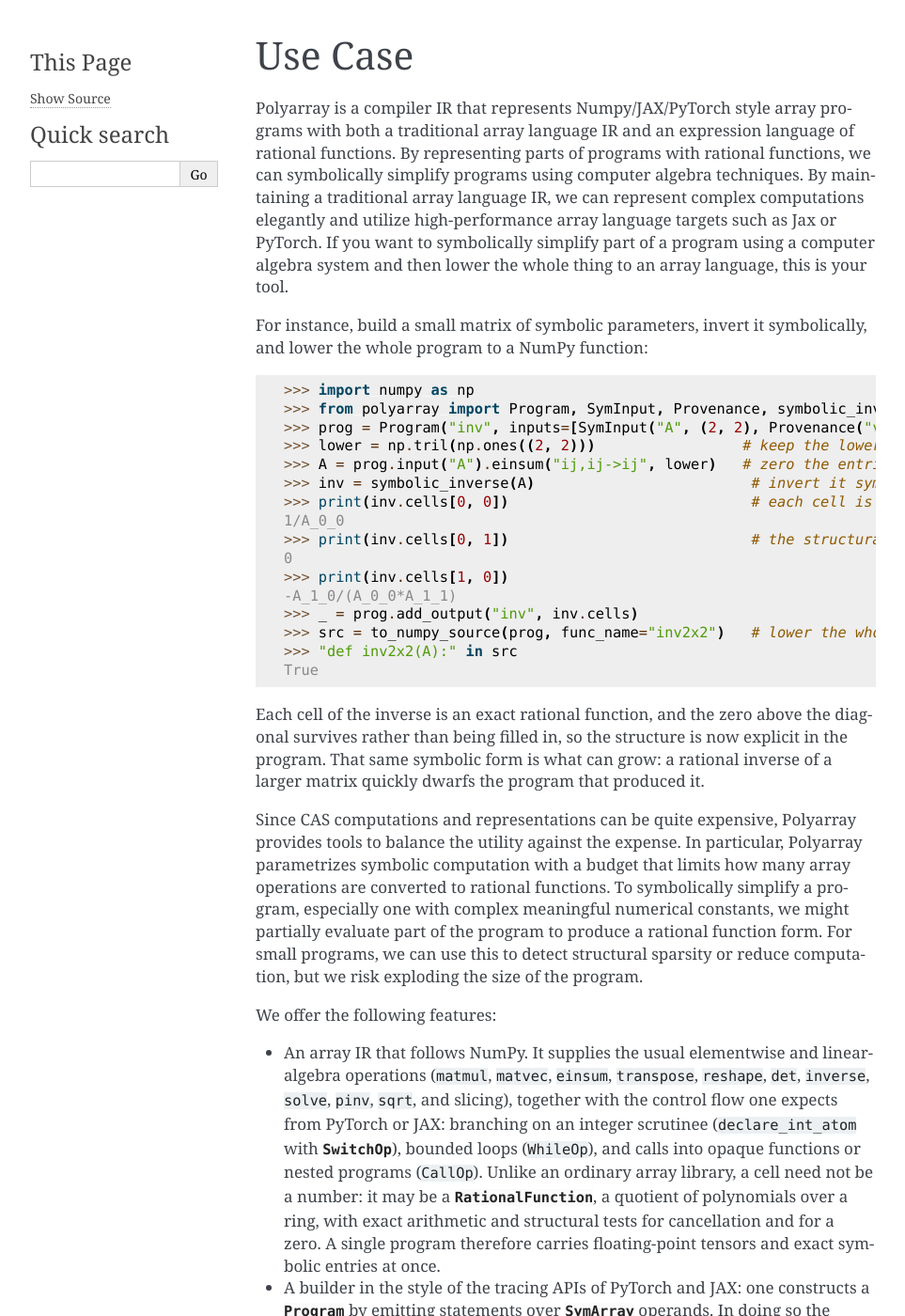
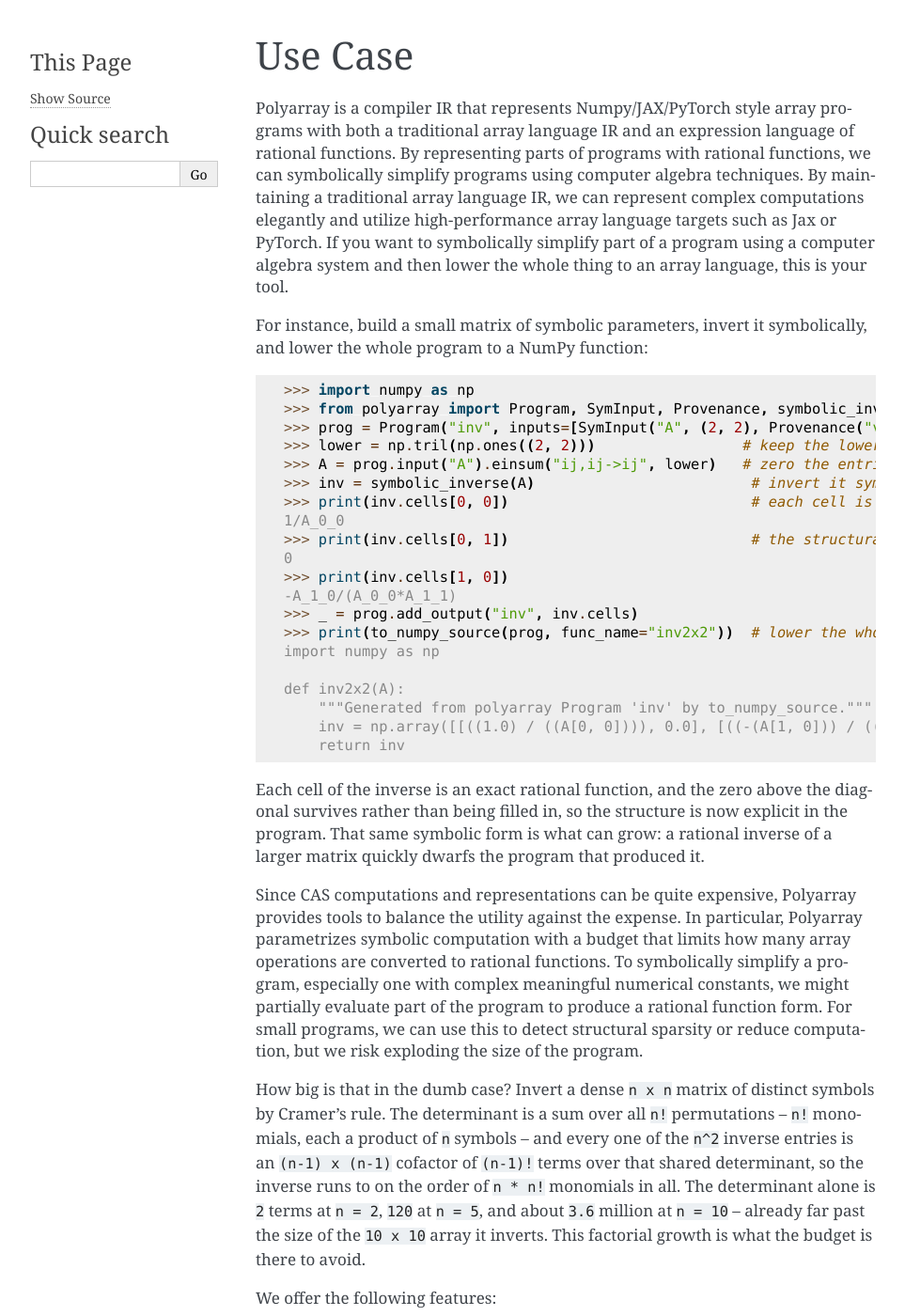
Before and after one commit to wraith1995/polyarray, a Sphinx documentation site: the page built from docs/source/philosophy.rst, in a window 1280 px wide and 1400 px high. Shown: the whole window at 94% size, without its empty margins (148-1111 px from the left). Built offline with Sphinx 7.4.7, drawn with Linux system fonts in a browser that asks for light colours.

Commit message:
docs: show the full generated source and add a size estimate
Print the entire to_numpy_source output in the doctest rather than asserting on
one line. After the budget paragraph, add a concrete size estimate for the naive
case: a dense n x n symbolic inverse by Cramer's rule runs to ~n*n! monomials
(determinant alone: 2 at n=2, 120 at n=5, ~3.6M at n=10), which is what the
budget avoids.

```diff
--- a/docs/source/philosophy.rst
+++ b/docs/source/philosophy.rst
@@ -27,9 +27,14 @@
    >>> print(inv.cells[1, 0])
    -A_1_0/(A_0_0*A_1_1)
    >>> _ = prog.add_output("inv", inv.cells)
-   >>> src = to_numpy_source(prog, func_name="inv2x2")   # lower the whole program to NumPy
-   >>> "def inv2x2(A):" in src
-   True
+   >>> print(to_numpy_source(prog, func_name="inv2x2"))  # lower the whole program to NumPy
+   import numpy as np
+   <BLANKLINE>
+   def inv2x2(A):
+       """Generated from polyarray Program 'inv' by to_numpy_source."""
+       inv = np.array([[((1.0) / ((A[0, 0]))), 0.0], [((-(A[1, 0])) / ((A[0, 0])*(A[1, 1]))), ((1.0) / ((A[1, 1])))]], dtype=float)
+       return inv
+   <BLANKLINE>
 
 Each cell of the inverse is an exact rational function, and the zero above the
 diagonal survives rather than being filled in, so the structure is now explicit
@@ -42,6 +47,16 @@
 especially one with complex meaningful numerical constants, we might partially evaluate part of the program to produce
 a rational function form. For small programs, we can use this to detect structural sparsity or reduce computation,
 but we risk exploding the size of the program.
+
+How big is that in the dumb case? Invert a dense ``n x n`` matrix of distinct
+symbols by Cramer's rule. The determinant is a sum over all ``n!`` permutations
+-- ``n!`` monomials, each a product of ``n`` symbols -- and every one of the
+``n^2`` inverse entries is an ``(n-1) x (n-1)`` cofactor of ``(n-1)!`` terms over
+that shared determinant, so the inverse runs to on the order of ``n * n!``
+monomials in all. The determinant alone is ``2`` terms at ``n = 2``, ``120`` at
+``n = 5``, and about ``3.6`` million at ``n = 10`` -- already far past the size
+of the ``10 x 10`` array it inverts. This factorial growth is what the budget is
+there to avoid.
 
 We offer the following features:
 
```
